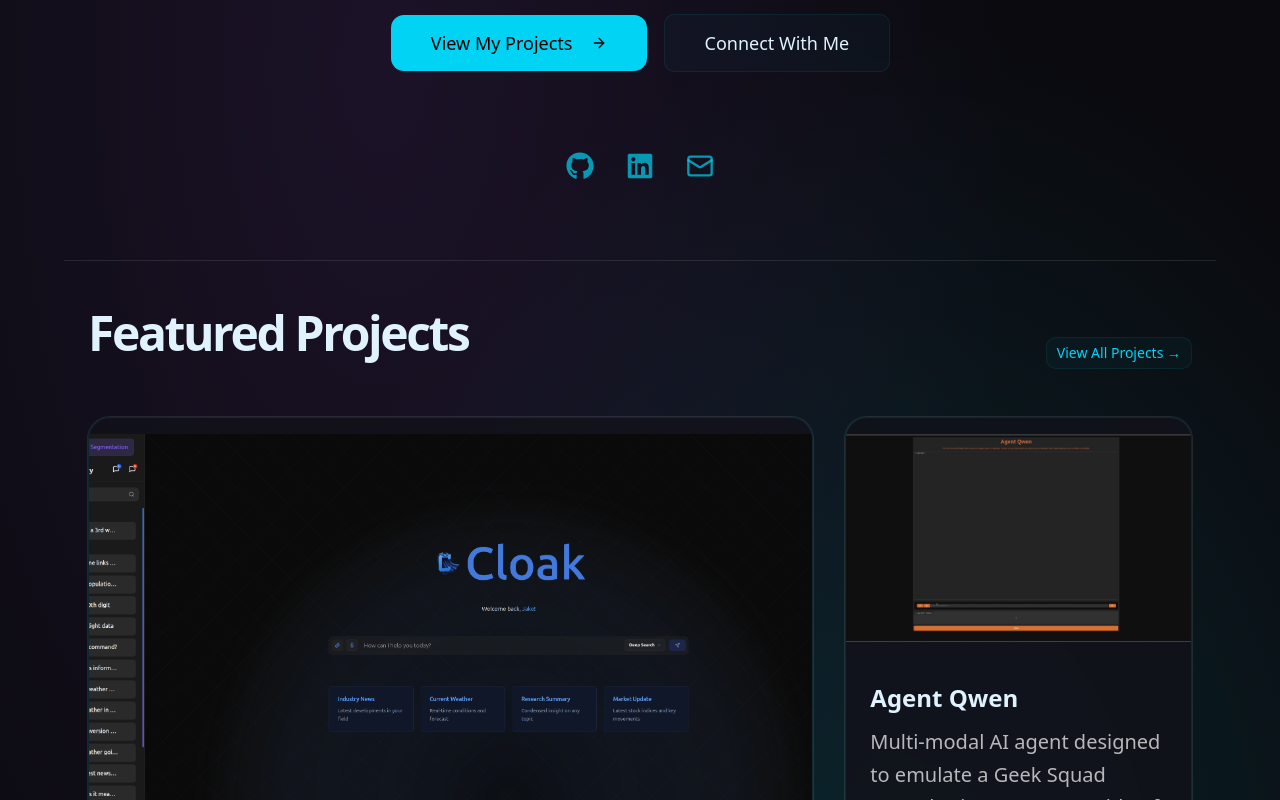
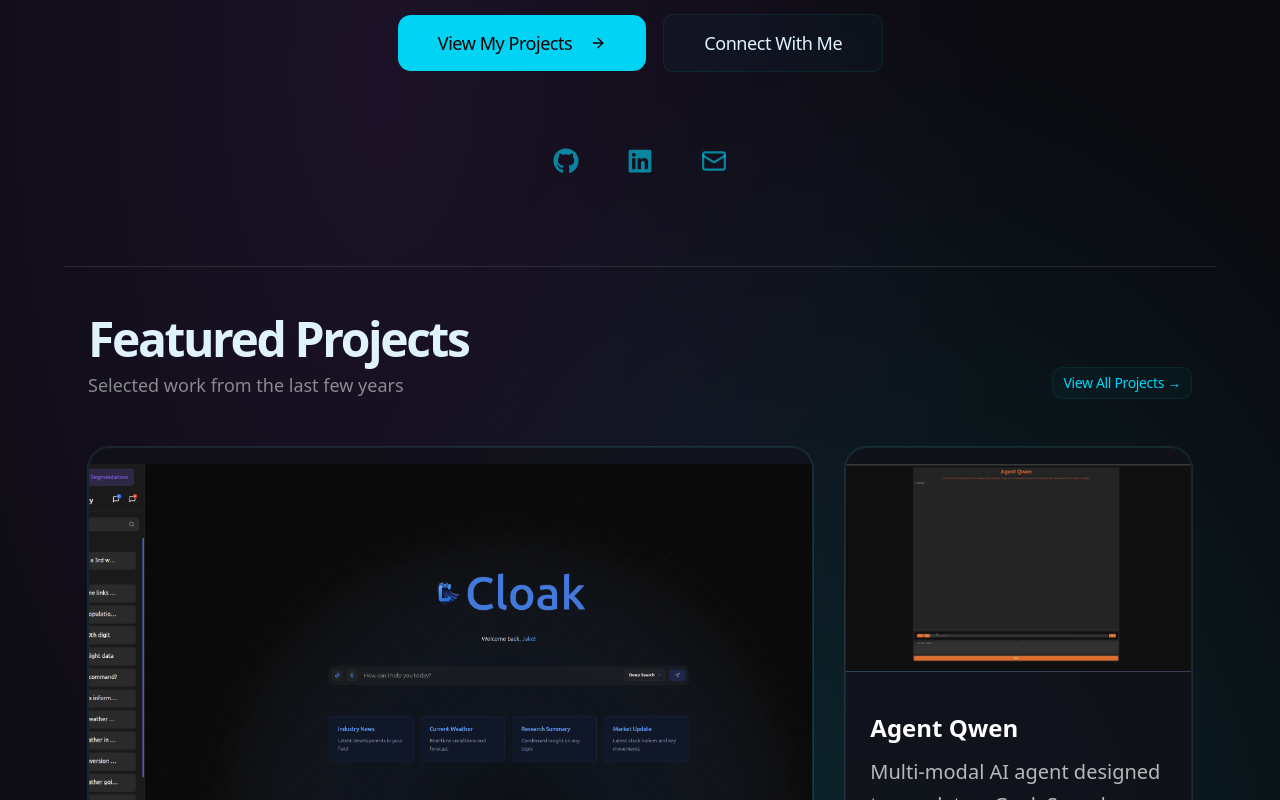
Before and after one commit to JakeFurtaw/jf-coded-v2, a Next.js app: page / in a window 1280 px wide. Shown: the part 460-1260 px from the top of the page. Built offline with nearby package versions, Linux system fonts and the light colour scheme.

Commit message:
quick font changes to homepage

```diff
--- a/app/page.tsx
+++ b/app/page.tsx
@@ -25,7 +25,7 @@ export default function Home() {
           transition={{ duration: 0.8 }}
           className="mb-6"
         >
-          <div className="inline-flex items-center gap-2 px-4 py-1.5 rounded-full border border-cyan-400/30 bg-cyan-400/5 text-cyan-400 text-sm tracking-widest">
+          <div className="inline-flex items-center gap-2 px-4 py-1.5 rounded-full border border-cyan-400/30 bg-cyan-400/5 text-cyan-400 text-sm tracking-[2px]">
             🚀 MACHINE LEARNING ENGINEER
           </div>
         </motion.div>
@@ -49,7 +49,10 @@ export default function Home() {
         </motion.p>
 
         <div className="flex flex-col sm:flex-row gap-4">
-          <MagneticButton size="lg" className="group bg-cyan-400 hover:bg-cyan-300 text-black text-lg px-10 py-7 rounded-xl">
+          <MagneticButton
+            size="lg"
+            className="group bg-cyan-400 hover:bg-cyan-300 text-black text-lg px-10 py-7 rounded-xl font-medium tracking-tight"
+          >
             <a href="/projects">View My Projects</a>
             <ArrowRight className="ml-3 group-hover:translate-x-1 transition-transform" />
           </MagneticButton>
@@ -57,23 +60,34 @@ export default function Home() {
           <MagneticButton
             size="lg"
             variant="outline"
-            className="text-lg px-10 py-7 border-cyan-400/50 hover:bg-white/5"
+            className="text-lg px-10 py-7 border-cyan-400/50 hover:bg-white/5 font-medium tracking-tight"
             asChild
           >
             <a href="/contact">Connect With Me</a>
           </MagneticButton>
         </div>
 
-        {/* Social Links */}
-        <div className="flex gap-8 mt-20 text-cyan-400/70">
-          <a href="https://github.com/JakeFurtaw" target="_blank" className="hover:text-cyan-400 transition-colors">
-            <FaGithub size={28} />
+        {/* Social Links - Refined */}
+        <div className="flex gap-6 mt-12 md:mt-16 text-cyan-400/60">
+          <a
+            href="https://github.com/JakeFurtaw"
+            target="_blank"
+            className="p-3 rounded-full hover:bg-white/5 hover:text-cyan-400 transition-all active:scale-95"
+          >
+            <FaGithub size={26} />
           </a>
-          <a href="https://linkedin.com/in/jacob-furtaw" target="_blank" className="hover:text-cyan-400 transition-colors">
-            <FaLinkedin size={28} />
+          <a
+            href="https://linkedin.com/in/jacob-furtaw"
+            target="_blank"
+            className="p-3 rounded-full hover:bg-white/5 hover:text-cyan-400 transition-all active:scale-95"
+          >
+            <FaLinkedin size={26} />
           </a>
-          <a href="/contact" className="hover:text-cyan-400 transition-colors">
-            <Mail size={28} />
+          <a
+            href="/contact"
+            className="p-3 rounded-full hover:bg-white/5 hover:text-cyan-400 transition-all active:scale-95"
+          >
+            <Mail size={26} />
           </a>
         </div>
       </div>
@@ -82,12 +96,13 @@ export default function Home() {
       <div className="relative z-10 max-w-6xl mx-auto px-6 pt-12 pb-28 border-t border-white/10">
         <div className="flex flex-col md:flex-row md:items-end justify-between gap-6 mb-12">
           <div>
-            <h2 className="text-5xl font-bold tracking-tighter mb-3">Featured Projects</h2>
+            <h2 className="text-5xl font-bold tracking-tighter mb-2">Featured Projects</h2>
+            <p className="text-white/50 text-lg">Selected work from the last few years</p>
           </div>
           <Button
             asChild
             variant="outline"
-            className="border-cyan-400 text-cyan-400 hover:bg-cyan-400 hover:text-black whitespace-nowrap"
+            className="border-cyan-400 text-cyan-400 hover:bg-cyan-400 hover:text-black whitespace-nowrap font-medium tracking-tight"
           >
             <a href="/projects">View All Projects →</a>
           </Button>
@@ -108,32 +123,35 @@ export default function Home() {
             return (
               <motion.div
                 key={index}
-                initial={{ opacity: 0, y: 30 }}
-                whileInView={{ opacity: 1, y: 0 }}
+                initial={{ opacity: 0, y: 30, scale: 0.98 }}
+                whileInView={{ opacity: 1, y: 0, scale: 1 }}
                 viewport={{ once: true }}
-                transition={{ delay: index * 0.1 }}
+                transition={{ duration: 0.4, delay: index * 0.08, ease: "easeOut" }}
                 className={`group ${project.size === 'large' ? 'md:col-span-2 md:row-span-2' : 'md:col-span-1'}`}
               >
-                <Card className="glass h-full overflow-hidden border border-white/10 hover:border-cyan-400/30 transition-all rounded-3xl flex flex-col">
-                  <div className={`relative ${project.size === 'large' ? 'h-80 md:h-[400px]' : 'h-52'} bg-gradient-to-br from-cyan-900/50 to-purple-900/40 flex items-center justify-center border-b border-white/10 overflow-hidden`}>
+                <Card className="glass h-full overflow-hidden border border-white/10 transition-all duration-300 group-hover:border-cyan-400/40 group-hover:shadow-[0_20px_60px_-15px_rgba(0,0,0,0.3)] active:scale-[0.985] active:border-cyan-400/30 rounded-3xl flex flex-col touch-manipulation">
+                  <div className={`relative ${project.size === 'large' ? 'h-64 md:h-80 lg:h-[400px]' : 'h-52'} bg-gradient-to-br from-cyan-900/50 to-purple-900/40 flex items-center justify-center border-b border-white/10 overflow-hidden`}>
                     {project.image ? (
+                      <>
                         <Image
                           src={project.image}
                           alt={project.title}
                           fill
                           sizes="(max-width: 768px) 100vw, (max-width: 1024px) 50vw, 33vw"
                           quality={82}
-                        className="object-cover group-hover:scale-105 transition-transform duration-500"
+                          className="object-cover transition-transform duration-500 group-hover:scale-110"
                         />
+                        <div className="absolute inset-0 bg-gradient-to-b from-black/0 via-black/10 to-black/30 opacity-0 group-hover:opacity-100 transition-opacity duration-300" />
+                      </>
                     ) : (
-                      <span className="text-6xl opacity-40 group-hover:scale-110 transition-transform duration-300">🧠</span>
+                      <span className="text-6xl opacity-40 transition-transform duration-300 group-hover:scale-110">🧠</span>
                     )}
                   </div>
                   <div className="p-6 flex flex-col flex-grow">
-                    <h3 className={`font-semibold mb-3 group-hover:text-cyan-400 transition-colors ${project.size === 'large' ? 'text-3xl' : 'text-2xl'}`}>
+                    <h3 className={`font-semibold mb-3 text-white transition-all duration-200 group-hover:text-cyan-400 group-hover:tracking-[-0.02em] ${project.size === 'large' ? 'text-3xl' : 'text-2xl'}`}>
                       {project.title}
                     </h3>
-                    <p className="text-white/70 mb-6 text-xl leading-relaxed">
+                    <p className="text-white/70 mb-6 text-lg md:text-xl leading-relaxed transition-colors duration-200 group-hover:text-white/80">
                       {project.desc}
                     </p>
                     <div className="mt-auto">
@@ -141,9 +159,9 @@ export default function Home() {
                         {project.tech.slice(0, project.size === 'large' ? 15 : 6).map((t) => (
                           <Badge
                             key={t}
-                            className={`bg-white/10 hover:bg-cyan-400/20 text-cyan-300 border border-cyan-400/30 transition-all duration-300
+                            className={`bg-white/10 text-cyan-300 border border-white/10 transition-all duration-200 group-hover:border-cyan-400/30 group-hover:bg-white/15 group-hover:text-cyan-200
                               ${project.size === 'large'
-                                ? 'text-base px-6 py-2.5 font-bold tracking-wider shadow-lg shadow-cyan-500/10 hover:scale-105'
+                                ? 'text-sm md:text-base px-4 md:px-6 py-1.5 md:py-2.5 font-bold tracking-wider shadow-lg shadow-cyan-500/10'
                                 : 'text-xs px-3 py-1 font-medium'
                               }`}
                           >
@@ -154,8 +172,8 @@ export default function Home() {
                       <Button
                         variant="outline"
                         size={project.size === 'large' ? "lg" : "sm"}
-                        className={`w-full border-white/20 hover:border-cyan-400 hover:text-cyan-400
-                          ${project.size === 'large' ? 'py-7 text-xl font-bold' : ''}`}
+                        className={`w-full border-white/20 group-hover:border-cyan-400 group-hover:text-cyan-400 transition-all
+                          ${project.size === 'large' ? 'py-5 md:py-7 text-lg md:text-xl font-bold' : ''}`}
                         asChild
                       >
                         <a href={project.link}>View Project</a>
```
Lines whose indentation alone changed are shown as unchanged.
